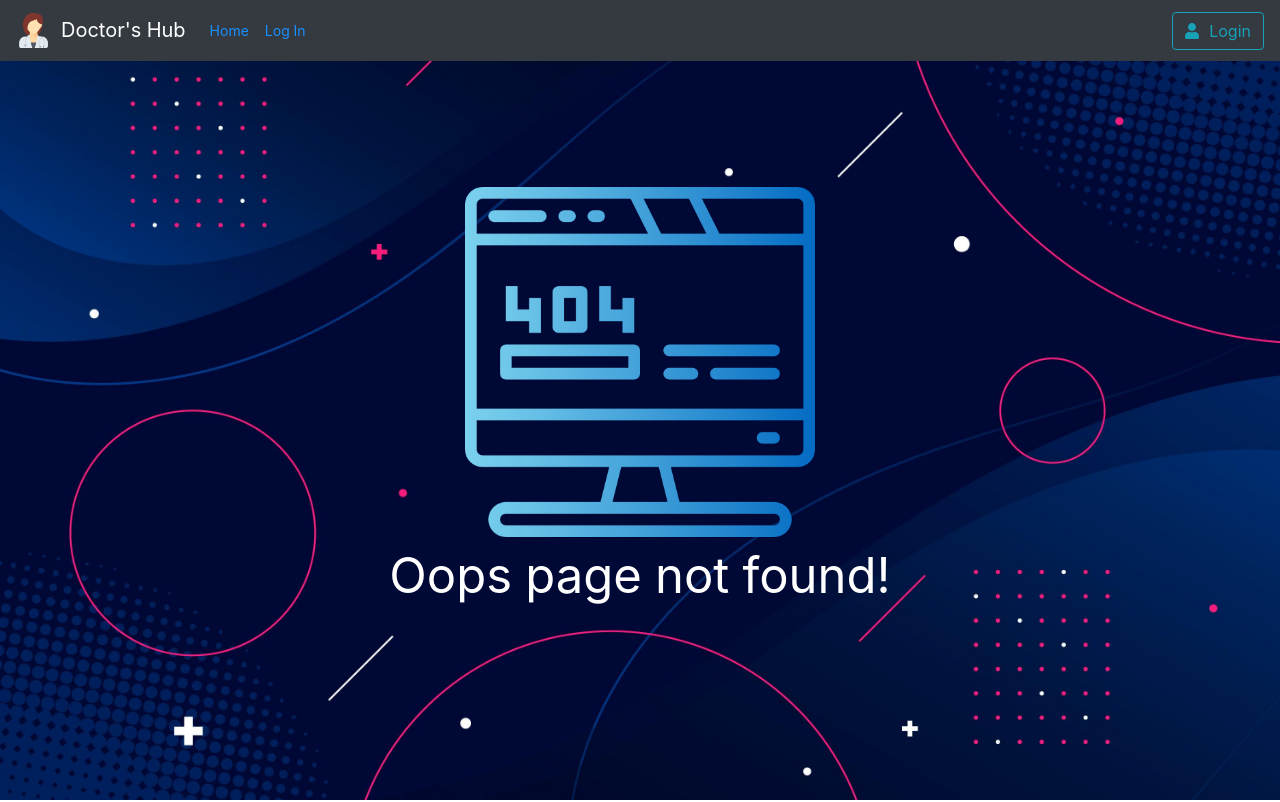
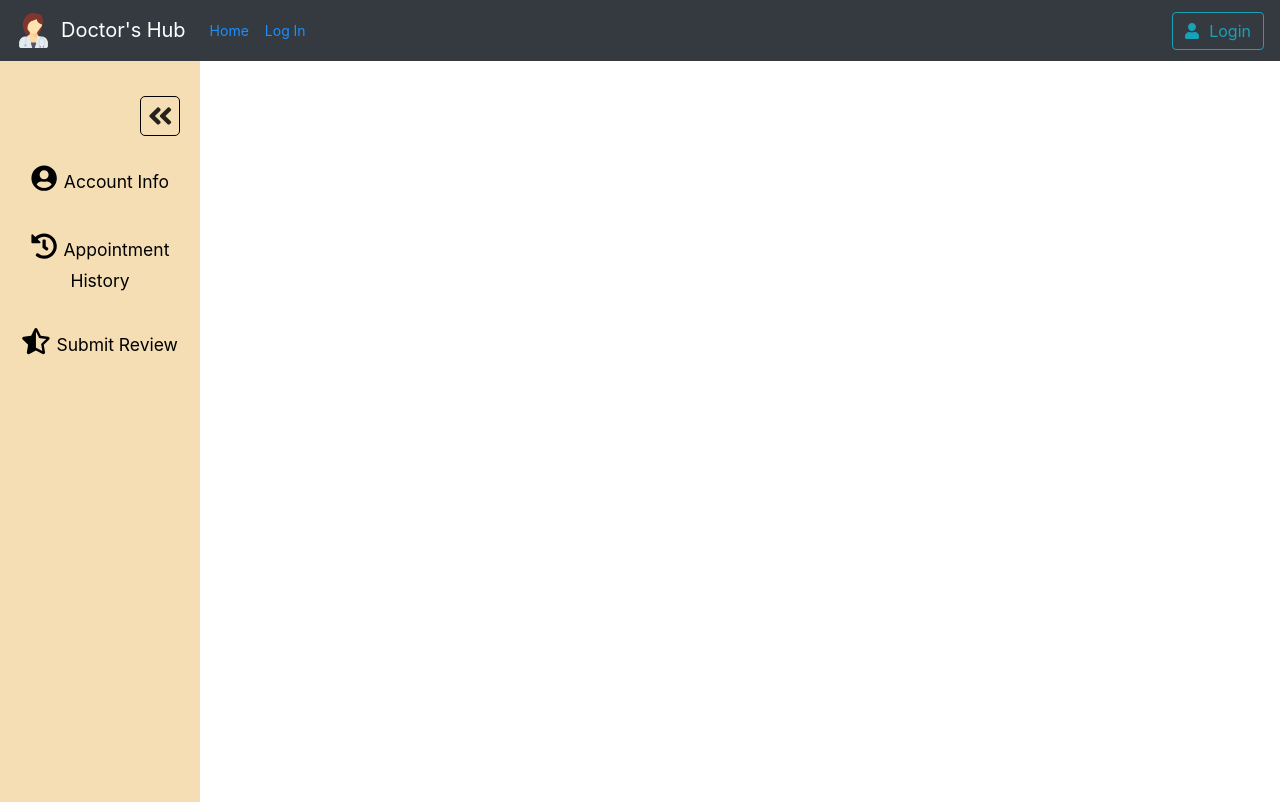
Before and after one commit to Wild-Hound/doctorV2, a React (Create React App) app: page /dashborad/1 in a window 1280 px wide. Shown: the top 802 px of the page. Built offline with nearby package versions, Linux system fonts and the light colour scheme; no server answers.

Commit message:
dashborad init

```diff
--- a/src/App.tsx
+++ b/src/App.tsx
@@ -7,6 +7,7 @@ import Footer from "./Components/Footer/Footer";
 import ContactUs from "./Pages/ContactUsPage/ContactUs";
 import LogIn from "./Pages/LoginPage/Login";
 import Appointment from "./Pages/AppointmentPage/Appointment";
+import UserDashborad from "./Pages/UserDashborad/UserDashborad";
 
 function App() {
   return (
@@ -26,6 +27,9 @@ function App() {
           <Route exact path="/appointment">
             <Appointment />
           </Route>
+          <Route path="/dashborad/:id">
+            <UserDashborad />
+          </Route>
           <Route path="/*">
             <NotFound />
           </Route>
--- a/src/Components/MainNavbar/MainNavBar.tsx
+++ b/src/Components/MainNavbar/MainNavBar.tsx
@@ -9,8 +9,15 @@ import { faUser } from "@fortawesome/free-solid-svg-icons";
 // @ts-ignore
 import docImg from "../../Images/doctor.png";
 import { Link } from "react-router-dom";
+import { useHistory } from "react-router-dom";
 
 function MainNavBar() {
+  const history = useHistory();
+
+  const loginBtnAct = () => {
+    history.push("/dashborad/accountinfo");
+  };
+
   return (
     <div className={styles.NavWrapper}>
       <Navbar collapseOnSelect expand="lg" bg="dark" variant="dark">
@@ -37,7 +44,11 @@ function MainNavBar() {
                 Log In
               </Link>
             </Nav.Link>
-            <Button variant="outline-info" className="ml-auto">
+            <Button
+              variant="outline-info"
+              className="ml-auto"
+              onClick={loginBtnAct}
+            >
               <FontAwesomeIcon icon={faUser} />
               <span className={styles.miscUserIconGap}></span>
               Login
--- /dev/null
+++ b/src/Components/UserSideBar/SideBar.tsx
@@ -0,0 +1,51 @@
+import React from "react";
+import styles from "./Sidebar.module.scss";
+import { FontAwesomeIcon } from "@fortawesome/react-fontawesome";
+import {
+  faUserCircle,
+  faHistory,
+  faStarHalfAlt,
+  faAngleDoubleLeft,
+  faAngleDoubleRight,
+} from "@fortawesome/free-solid-svg-icons";
+import { Link } from "react-router-dom";
+
+function SideBar() {
+  return (
+    <div className={styles.sideBarWrapper}>
+      <div className={styles.backBtn}>
+        <span className={styles.icon}>
+          <FontAwesomeIcon icon={faAngleDoubleLeft} />
+        </span>
+      </div>
+      <div className={styles.menuWrapper}>
+        <Link to="/dashborad/accountinfo">
+          <div className={styles.dashboradMenu}>
+            <span className={styles.icon}>
+              <FontAwesomeIcon icon={faUserCircle} />
+            </span>
+            Account Info
+          </div>
+        </Link>
+        <Link to="/dashborad/apphistory">
+          <div className={styles.dashboradMenu}>
+            <span className={styles.icon}>
+              <FontAwesomeIcon icon={faHistory} />
+            </span>
+            Appointment History
+          </div>
+        </Link>
+        <Link to="/dashborad/review">
+          <div className={styles.dashboradMenu}>
+            <span className={styles.icon}>
+              <FontAwesomeIcon icon={faStarHalfAlt} />
+            </span>
+            Submit Review
+          </div>
+        </Link>
+      </div>
+    </div>
+  );
+}
+
+export default SideBar;
--- /dev/null
+++ b/src/Components/UserSideBar/Sidebar.module.scss
@@ -0,0 +1,47 @@
+.sideBarWrapper {
+  background-color: wheat;
+  height: 100vh;
+  width: 15vw;
+  max-width: 350px;
+  min-width: 200px;
+  display: flex;
+  flex-direction: column;
+  padding: 2.5em 0;
+  gap: 1em;
+  position: relative;
+  .backBtn {
+    font-size: 2em;
+    position: absolute;
+    right: 20px;
+    width: 40px;
+    height: 40px;
+    border: 1px solid black;
+    display: flex;
+    justify-content: center;
+    align-items: center;
+    border-radius: 5px;
+    cursor: pointer;
+    transition: all 0.35s;
+    &:hover {
+      background-color: white;
+    }
+  }
+  .menuWrapper {
+    margin-top: 3.5em;
+    .dashboradMenu {
+      text-align: center;
+      padding: 0.75em 0;
+      font-size: 1.25em;
+      transition: all 0.5s;
+      cursor: pointer;
+      color: black;
+      &:hover {
+        background-color: white;
+      }
+      .icon {
+        margin-right: 0.25em;
+        font-size: 1.5em;
+      }
+    }
+  }
+}
--- a/src/Pages/LoginPage/Login.tsx
+++ b/src/Pages/LoginPage/Login.tsx
@@ -5,6 +5,10 @@ import { faGoogle, faGithub } from "@fortawesome/free-brands-svg-icons";
 import env from "react-dotenv";
 import firebase from "firebase/app";
 import "firebase/auth";
+import { Tabs } from "antd";
+import "antd/dist/antd.css";
+
+const { TabPane } = Tabs;
 
 // firebase configuration
 const firebaseConfig = {
@@ -79,10 +83,35 @@ function LogIn() {
       });
   };
 
+  const passwordLogIn = (e: React.MouseEvent<HTMLInputElement>) => {
+    e.preventDefault();
+    // @ts-ignore
+    const email = document.getElementById("email").value;
+    // @ts-ignore
+    const pass = document.getElementById("password").value;
+
+    firebase
+      .auth()
+      // @ts-ignore
+      .signInWithEmailAndPassword(email, pass)
+      .then((userCredential) => {
+        // Signed in
+        var user = userCredential.user;
+        console.log(user);
+      })
+      .catch((error) => {
+        var errorCode = error.code;
+        var errorMessage = error.message;
+        console.log(errorMessage);
+      });
+  };
+
   return (
     <div className={styles.loginWrapper}>
       <div className={styles.imgWrapper}></div>
       <div className={styles.logForm}>
+        <Tabs defaultActiveKey="1">
+          <TabPane tab="Log In" key="1">
             <form className={styles.formWrapper}>
               <h3>Log In</h3>
               <input
@@ -104,7 +133,14 @@ function LogIn() {
                   <input type="checkbox" id="remember" />
                   Remember Me
                 </label>
-            <input type="submit" value="Log In" className={styles.loginBtn} />
+                <input
+                  type="submit"
+                  value="Log In"
+                  className={styles.loginBtn}
+                  onClick={(event) => {
+                    passwordLogIn(event);
+                  }}
+                />
               </div>
               <span className={styles.orDivider}>or</span>
               <div className={styles.providerHolder}>
@@ -126,6 +162,11 @@ function LogIn() {
                 </button>
               </div>
             </form>
+          </TabPane>
+          <TabPane tab="Create New Account" key="2">
+            Content of Tab Pane 2
+          </TabPane>
+        </Tabs>
       </div>
     </div>
   );
--- /dev/null
+++ b/src/Pages/UserDashborad/UserDashborad.module.scss
@@ -0,0 +1,7 @@
+.dashboradWrapper {
+  position: relative;
+  display: flex;
+  .contentWrapper {
+    padding: 1em;
+  }
+}
--- /dev/null
+++ b/src/Pages/UserDashborad/UserDashborad.tsx
@@ -0,0 +1,29 @@
+import React from "react";
+import SideBar from "../../Components/UserSideBar/SideBar";
+import styles from "./UserDashborad.module.scss";
+import { useParams } from "react-router-dom";
+
+function UserDashborad() {
+  // @ts-ignore
+  const { id } = useParams();
+
+  function content() {
+    if (id === "accountinfo") {
+      return <h1>Hello World</h1>;
+    }
+    if (id === "apphistory") {
+      return <h1>Hello App History</h1>;
+    }
+    if (id === "review") {
+      return <h1>Hello Review</h1>;
+    }
+  }
+  return (
+    <div className={styles.dashboradWrapper}>
+      <SideBar />
+      <div className={styles.contentWrapper}>{content()}</div>
+    </div>
+  );
+}
+
+export default UserDashborad;
```
Also changed, not shown: src/Temp.txt. Lines whose indentation alone changed are shown as unchanged.
